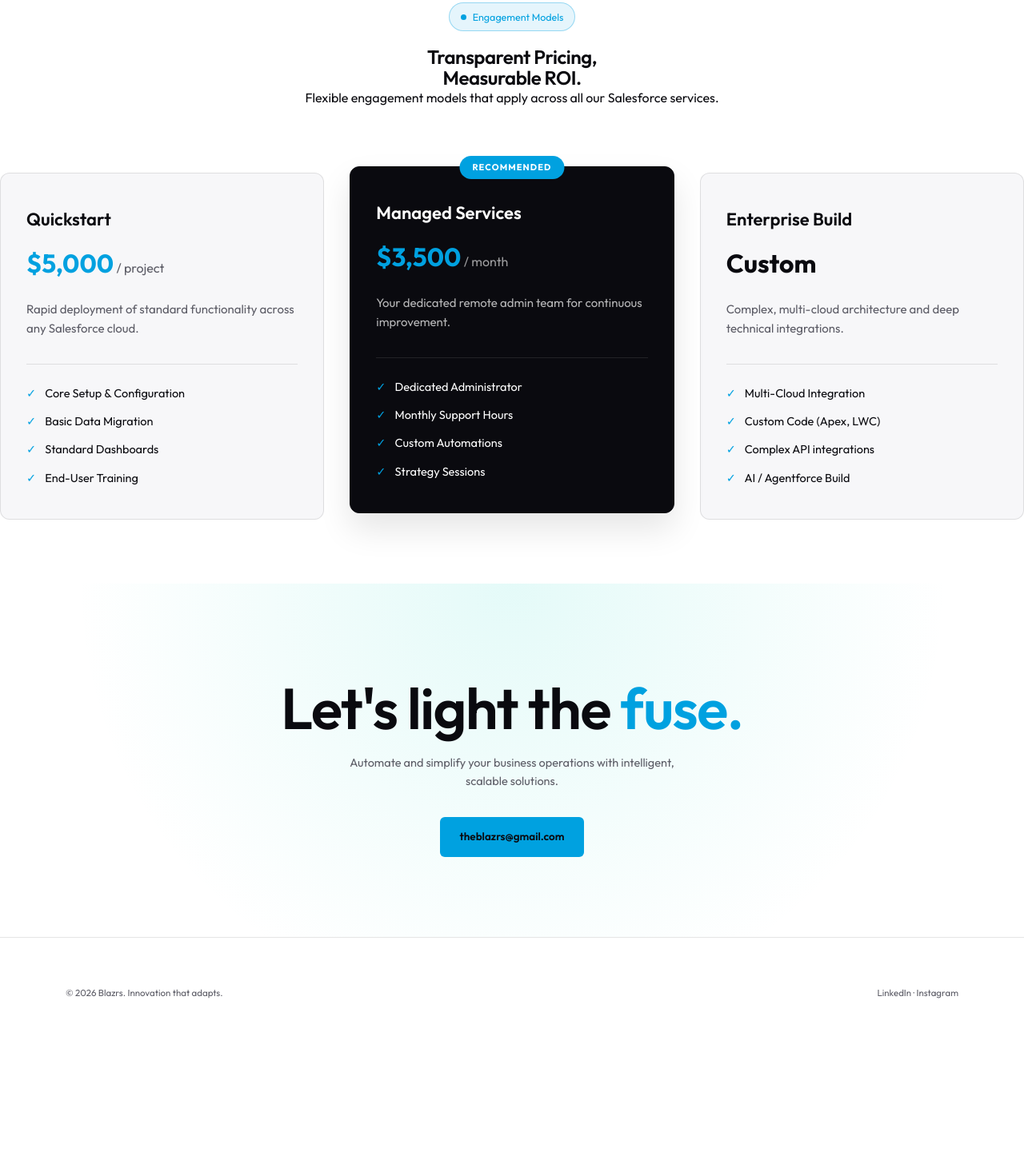
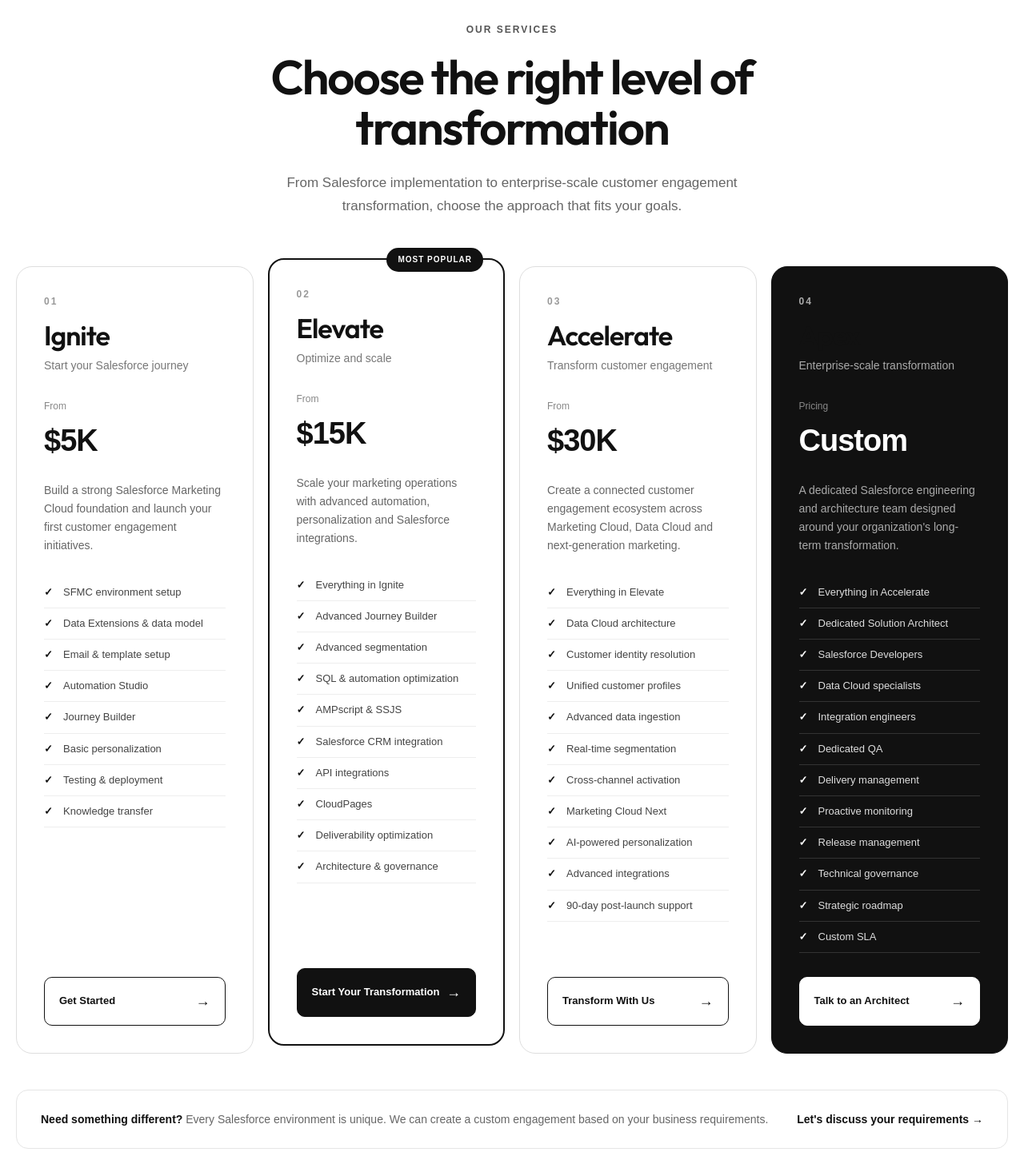
Before and after one commit to YashParkhi07/blazrs, a website: page salesforce.html in a window 1280 px wide. Shown: the part 4048-5489 px from the top of the page at 80% size. Before the commit the page ends 5329 px from the top, so only its background shows below. Drawn offline with Linux system fonts and the light colour scheme.

Commit message:
Implement custom pricing section provided by user

```diff
--- a/salesforce.html
+++ b/salesforce.html
@@ -205,67 +205,188 @@
     </div>
   </section>
 
-      <div class="sf-grid" style="margin-top: 80px;">
-        <div>
-          <div class="sf-badge" style="background: rgba(0,161,224,0.1); color: var(--cyan);"><span style="background: var(--cyan);"></span> Engagement Models</div>
-          <h2>Transparent Pricing,<br>Measurable ROI.</h2>
-          <p class="sf-copy">Flexible engagement models that apply across all our Salesforce services.</p>
+<section class="pricing-section">
+  <div class="pricing-container">
+
+    <div class="pricing-header">
+      <span class="eyebrow">OUR SERVICES</span>
+      <h2>Choose the right level of transformation</h2>
+      <p>
+        From Salesforce implementation to enterprise-scale customer
+        engagement transformation, choose the approach that fits your goals.
+      </p>
+    </div>
+
+    <div class="pricing-grid">
+
+      <!-- IGNITE -->
+      <div class="pricing-card">
+        <div class="card-top">
+          <span class="package-label">01</span>
+          <h3>Ignite</h3>
+          <p class="package-tagline">Start your Salesforce journey</p>
         </div>
+
+        <div class="price">
+          <span>From</span>
+          <strong>$5K</strong>
+        </div>
+
+        <p class="description">
+          Build a strong Salesforce Marketing Cloud foundation and launch
+          your first customer engagement initiatives.
+        </p>
+
+        <ul>
+          <li>SFMC environment setup</li>
+          <li>Data Extensions & data model</li>
+          <li>Email & template setup</li>
+          <li>Automation Studio</li>
+          <li>Journey Builder</li>
+          <li>Basic personalization</li>
+          <li>Testing & deployment</li>
+          <li>Knowledge transfer</li>
+        </ul>
+
+        <a href="#cta" class="pricing-btn">
+          Get Started
+          <span>→</span>
+        </a>
       </div>
 
-      <!-- Horizontal Pricing Cards -->
-      <div style="display: grid; grid-template-columns: repeat(auto-fit, minmax(300px, 1fr)); gap: 32px; margin-top: 40px; margin-bottom: 80px;">
 
-        <!-- Tier 1 -->
-        <div style="background: var(--panel); border: 1px solid var(--line); border-radius: 12px; padding: 40px 32px; display: flex; flex-direction: column; transition: transform 0.3s ease;">
-          <h4 style="font-size: 22px; color: var(--paper); margin-bottom: 12px; font-weight: 600;">Quickstart</h4>
-          <p style="font-size: 32px; font-weight: 700; color: var(--cyan); margin-bottom: 20px;">$5,000<span style="font-size: 16px; color: var(--grey); font-weight: 400;"> / project</span></p>
-          <p style="font-size: 15px; color: var(--grey); line-height: 1.6; margin-bottom: 32px; flex-grow: 1;">Rapid deployment of standard functionality across any Salesforce cloud.</p>
+      <!-- ELEVATE -->
+      <div class="pricing-card featured">
+        <div class="popular-badge">MOST POPULAR</div>
 
-          <div style="border-top: 1px solid var(--line); padding-top: 24px;">
-            <ul style="list-style: none; padding: 0; color: var(--paper); font-size: 14.5px; display: flex; flex-direction: column; gap: 12px;">
-              <li><span style="color: var(--cyan); margin-right: 8px;">✓</span> Core Setup & Configuration</li>
-              <li><span style="color: var(--cyan); margin-right: 8px;">✓</span> Basic Data Migration</li>
-              <li><span style="color: var(--cyan); margin-right: 8px;">✓</span> Standard Dashboards</li>
-              <li><span style="color: var(--cyan); margin-right: 8px;">✓</span> End-User Training</li>
-            </ul>
-          </div>
+        <div class="card-top">
+          <span class="package-label">02</span>
+          <h3>Elevate</h3>
+          <p class="package-tagline">Optimize and scale</p>
         </div>
 
-        <!-- Tier 2 -->
-        <div style="background: var(--paper); border: 1px solid var(--paper); border-radius: 12px; padding: 40px 32px; display: flex; flex-direction: column; transform: translateY(-8px); box-shadow: 0 20px 40px rgba(0,0,0,0.1); position: relative;">
-          <div style="position: absolute; top: -14px; left: 50%; transform: translateX(-50%); background: var(--cyan); color: #fff; font-size: 11px; font-weight: 700; text-transform: uppercase; letter-spacing: 0.1em; padding: 6px 16px; border-radius: 20px;">Recommended</div>
-          <h4 style="font-size: 22px; color: #fff; margin-bottom: 12px; font-weight: 600;">Managed Services</h4>
-          <p style="font-size: 32px; font-weight: 700; color: var(--cyan); margin-bottom: 20px;">$3,500<span style="font-size: 16px; color: rgba(255,255,255,0.6); font-weight: 400;"> / month</span></p>
-          <p style="font-size: 15px; color: rgba(255,255,255,0.7); line-height: 1.6; margin-bottom: 32px; flex-grow: 1;">Your dedicated remote admin team for continuous improvement.</p>
-
-          <div style="border-top: 1px solid rgba(255,255,255,0.1); padding-top: 24px;">
-            <ul style="list-style: none; padding: 0; color: #fff; font-size: 14.5px; display: flex; flex-direction: column; gap: 12px;">
-              <li><span style="color: var(--cyan); margin-right: 8px;">✓</span> Dedicated Administrator</li>
-              <li><span style="color: var(--cyan); margin-right: 8px;">✓</span> Monthly Support Hours</li>
-              <li><span style="color: var(--cyan); margin-right: 8px;">✓</span> Custom Automations</li>
-              <li><span style="color: var(--cyan); margin-right: 8px;">✓</span> Strategy Sessions</li>
-            </ul>
-          </div>
+        <div class="price">
+          <span>From</span>
+          <strong>$15K</strong>
         </div>
 
-        <!-- Tier 3 -->
-        <div style="background: var(--panel); border: 1px solid var(--line); border-radius: 12px; padding: 40px 32px; display: flex; flex-direction: column; transition: transform 0.3s ease;">
-          <h4 style="font-size: 22px; color: var(--paper); margin-bottom: 12px; font-weight: 600;">Enterprise Build</h4>
-          <p style="font-size: 32px; font-weight: 700; color: var(--paper); margin-bottom: 20px;">Custom</p>
-          <p style="font-size: 15px; color: var(--grey); line-height: 1.6; margin-bottom: 32px; flex-grow: 1;">Complex, multi-cloud architecture and deep technical integrations.</p>
+        <p class="description">
+          Scale your marketing operations with advanced automation,
+          personalization and Salesforce integrations.
+        </p>
 
-          <div style="border-top: 1px solid var(--line); padding-top: 24px;">
-            <ul style="list-style: none; padding: 0; color: var(--paper); font-size: 14.5px; display: flex; flex-direction: column; gap: 12px;">
-              <li><span style="color: var(--cyan); margin-right: 8px;">✓</span> Multi-Cloud Integration</li>
-              <li><span style="color: var(--cyan); margin-right: 8px;">✓</span> Custom Code (Apex, LWC)</li>
-              <li><span style="color: var(--cyan); margin-right: 8px;">✓</span> Complex API integrations</li>
-              <li><span style="color: var(--cyan); margin-right: 8px;">✓</span> AI / Agentforce Build</li>
-            </ul>
-          </div>
+        <ul>
+          <li>Everything in Ignite</li>
+          <li>Advanced Journey Builder</li>
+          <li>Advanced segmentation</li>
+          <li>SQL & automation optimization</li>
+          <li>AMPscript & SSJS</li>
+          <li>Salesforce CRM integration</li>
+          <li>API integrations</li>
+          <li>CloudPages</li>
+          <li>Deliverability optimization</li>
+          <li>Architecture & governance</li>
+        </ul>
+
+        <a href="#cta" class="pricing-btn primary">
+          Start Your Transformation
+          <span>→</span>
+        </a>
+      </div>
+
+
+      <!-- ACCELERATE -->
+      <div class="pricing-card">
+        <div class="card-top">
+          <span class="package-label">03</span>
+          <h3>Accelerate</h3>
+          <p class="package-tagline">Transform customer engagement</p>
         </div>
 
+        <div class="price">
+          <span>From</span>
+          <strong>$30K</strong>
+        </div>
+
+        <p class="description">
+          Create a connected customer engagement ecosystem across
+          Marketing Cloud, Data Cloud and next-generation marketing.
+        </p>
+
+        <ul>
+          <li>Everything in Elevate</li>
+          <li>Data Cloud architecture</li>
+          <li>Customer identity resolution</li>
+          <li>Unified customer profiles</li>
+          <li>Advanced data ingestion</li>
+          <li>Real-time segmentation</li>
+          <li>Cross-channel activation</li>
+          <li>Marketing Cloud Next</li>
+          <li>AI-powered personalization</li>
+          <li>Advanced integrations</li>
+          <li>90-day post-launch support</li>
+        </ul>
+
+        <a href="#cta" class="pricing-btn">
+          Transform With Us
+          <span>→</span>
+        </a>
       </div>
+
+
+      <!-- APEX -->
+      <div class="pricing-card dark-card">
+        <div class="card-top">
+          <span class="package-label">04</span>
+          <h3>Apex</h3>
+          <p class="package-tagline">Enterprise-scale transformation</p>
+        </div>
+
+        <div class="price">
+          <span>Pricing</span>
+          <strong>Custom</strong>
+        </div>
+
+        <p class="description">
+          A dedicated Salesforce engineering and architecture team
+          designed around your organization's long-term transformation.
+        </p>
+
+        <ul>
+          <li>Everything in Accelerate</li>
+          <li>Dedicated Solution Architect</li>
+          <li>Salesforce Developers</li>
+          <li>Data Cloud specialists</li>
+          <li>Integration engineers</li>
+          <li>Dedicated QA</li>
+          <li>Delivery management</li>
+          <li>Proactive monitoring</li>
+          <li>Release management</li>
+          <li>Technical governance</li>
+          <li>Strategic roadmap</li>
+          <li>Custom SLA</li>
+        </ul>
+
+        <a href="#cta" class="pricing-btn light">
+          Talk to an Architect
+          <span>→</span>
+        </a>
+      </div>
+
+    </div>
+
+    <div class="pricing-footer">
+      <p>
+        <strong>Need something different?</strong>
+        Every Salesforce environment is unique. We can create a
+        custom engagement based on your business requirements.
+      </p>
+
+      <a href="#cta">Let's discuss your requirements →</a>
+    </div>
+
+  </div>
+</section>
 
   <section class="cta" id="cta">
     <div class="wrap">
--- a/styles.css
+++ b/styles.css
@@ -2144,3 +2144,379 @@ body.blazx-page {
     display: flex;
     justify-content: center;
 }
+
+
+/* ================================
+   PRICING SECTION
+================================ */
+
+.pricing-section {
+  width: 100%;
+  padding: 100px 20px;
+  background: #ffffff;
+  font-family: Arial, sans-serif;
+  box-sizing: border-box;
+}
+
+.pricing-container {
+  max-width: 1400px;
+  margin: 0 auto;
+}
+
+
+/* HEADER */
+
+.pricing-header {
+  max-width: 750px;
+  margin: 0 auto 60px;
+  text-align: center;
+}
+
+.eyebrow {
+  display: inline-block;
+  font-size: 12px;
+  font-weight: 700;
+  letter-spacing: 2px;
+  margin-bottom: 18px;
+  color: #555;
+}
+
+.pricing-header h2 {
+  margin: 0;
+  font-size: clamp(36px, 5vw, 60px);
+  line-height: 1.05;
+  letter-spacing: -2px;
+  color: #111;
+}
+
+.pricing-header p {
+  margin: 24px auto 0;
+  max-width: 650px;
+  font-size: 17px;
+  line-height: 1.7;
+  color: #666;
+}
+
+
+/* GRID */
+
+.pricing-grid {
+  display: grid;
+  grid-template-columns: repeat(4, 1fr);
+  gap: 18px;
+  align-items: stretch;
+}
+
+
+/* CARD */
+
+.pricing-card {
+  position: relative;
+  display: flex;
+  flex-direction: column;
+  padding: 34px;
+  border: 1px solid #dedede;
+  border-radius: 20px;
+  background: #fff;
+  transition: transform 0.3s ease,
+              box-shadow 0.3s ease,
+              border-color 0.3s ease;
+}
+
+.pricing-card:hover {
+  transform: translateY(-8px);
+  border-color: #111;
+  box-shadow: 0 20px 50px rgba(0,0,0,0.08);
+}
+
+
+/* FEATURED */
+
+.pricing-card.featured {
+  border: 2px solid #111;
+  transform: translateY(-10px);
+}
+
+.pricing-card.featured:hover {
+  transform: translateY(-18px);
+}
+
+
+/* POPULAR BADGE */
+
+.popular-badge {
+  position: absolute;
+  top: 0;
+  right: 25px;
+  transform: translateY(-50%);
+  padding: 7px 14px;
+  border-radius: 50px;
+  background: #111;
+  color: #fff;
+  font-size: 10px;
+  font-weight: 700;
+  letter-spacing: 1px;
+}
+
+
+/* DARK CARD */
+
+.dark-card {
+  background: #111;
+  border-color: #111;
+  color: #fff;
+}
+
+.dark-card:hover {
+  border-color: #111;
+}
+
+.dark-card .package-label,
+.dark-card .package-tagline,
+.dark-card .description {
+  color: #aaa;
+}
+
+.dark-card h3,
+.dark-card .price strong {
+  color: #fff;
+}
+
+
+/* TOP */
+
+.card-top {
+  margin-bottom: 30px;
+}
+
+.package-label {
+  display: block;
+  margin-bottom: 15px;
+  color: #999;
+  font-size: 12px;
+  font-weight: 700;
+  letter-spacing: 2px;
+}
+
+.card-top h3 {
+  margin: 0;
+  font-size: 34px;
+  letter-spacing: -1px;
+  color: #111;
+}
+
+.package-tagline {
+  margin: 8px 0 0;
+  color: #777;
+  font-size: 14px;
+}
+
+
+/* PRICE */
+
+.price {
+  margin-bottom: 20px;
+}
+
+.price span {
+  display: block;
+  margin-bottom: 3px;
+  color: #888;
+  font-size: 12px;
+}
+
+.price strong {
+  display: block;
+  color: #111;
+  font-size: 38px;
+  letter-spacing: -1px;
+}
+
+
+/* DESCRIPTION */
+
+.description {
+  min-height: 95px;
+  margin: 0 0 25px;
+  color: #666;
+  font-size: 14px;
+  line-height: 1.65;
+}
+
+
+/* FEATURES */
+
+.pricing-card ul {
+  padding: 0;
+  margin: 0;
+  list-style: none;
+  flex-grow: 1;
+}
+
+.pricing-card li {
+  position: relative;
+  padding: 10px 0 10px 24px;
+  border-bottom: 1px solid #eeeeee;
+  color: #444;
+  font-size: 13px;
+  line-height: 1.4;
+}
+
+.pricing-card li::before {
+  content: "✓";
+  position: absolute;
+  left: 0;
+  top: 10px;
+  font-weight: 700;
+  color: #111;
+}
+
+.dark-card li {
+  border-color: #333;
+  color: #ddd;
+}
+
+.dark-card li::before {
+  color: #fff;
+}
+
+
+/* BUTTON */
+
+.pricing-btn {
+  display: flex;
+  align-items: center;
+  justify-content: space-between;
+  margin-top: 30px;
+  padding: 15px 18px;
+  border: 1px solid #111;
+  border-radius: 10px;
+  background: #fff;
+  color: #111;
+  text-decoration: none;
+  font-size: 13px;
+  font-weight: 700;
+  transition: all 0.25s ease;
+}
+
+.pricing-btn:hover {
+  background: #111;
+  color: #fff;
+}
+
+.pricing-btn.primary {
+  background: #111;
+  color: #fff;
+}
+
+.pricing-btn.primary:hover {
+  background: #333;
+}
+
+.pricing-btn.light {
+  border-color: #fff;
+  background: #fff;
+  color: #111;
+}
+
+.pricing-btn.light:hover {
+  background: transparent;
+  color: #fff;
+}
+
+.pricing-btn span {
+  font-size: 18px;
+}
+
+
+/* FOOTER */
+
+.pricing-footer {
+  display: flex;
+  align-items: center;
+  justify-content: space-between;
+  gap: 30px;
+  margin-top: 45px;
+  padding: 25px 30px;
+  border: 1px solid #e5e5e5;
+  border-radius: 15px;
+}
+
+.pricing-footer p {
+  margin: 0;
+  color: #666;
+  font-size: 14px;
+  line-height: 1.6;
+}
+
+.pricing-footer strong {
+  color: #111;
+}
+
+.pricing-footer a {
+  white-space: nowrap;
+  color: #111;
+  font-size: 14px;
+  font-weight: 700;
+  text-decoration: none;
+}
+
+
+/* ================================
+   TABLET
+================================ */
+
+@media (max-width: 1100px) {
+
+  .pricing-grid {
+    grid-template-columns: repeat(2, 1fr);
+  }
+
+  .pricing-card.featured {
+    transform: none;
+  }
+
+  .pricing-card.featured:hover {
+    transform: translateY(-8px);
+  }
+
+}
+
+
+/* ================================
+   MOBILE
+================================ */
+
+@media (max-width: 650px) {
+
+  .pricing-section {
+    padding: 70px 16px;
+  }
+
+  .pricing-header {
+    margin-bottom: 45px;
+  }
+
+  .pricing-header h2 {
+    letter-spacing: -1px;
+  }
+
+  .pricing-grid {
+    grid-template-columns: 1fr;
+    gap: 18px;
+  }
+
+  .pricing-card {
+    padding: 28px;
+  }
+
+  .pricing-footer {
+    flex-direction: column;
+    align-items: flex-start;
+  }
+
+  .pricing-footer a {
+    white-space: normal;
+  }
+
+}
```
